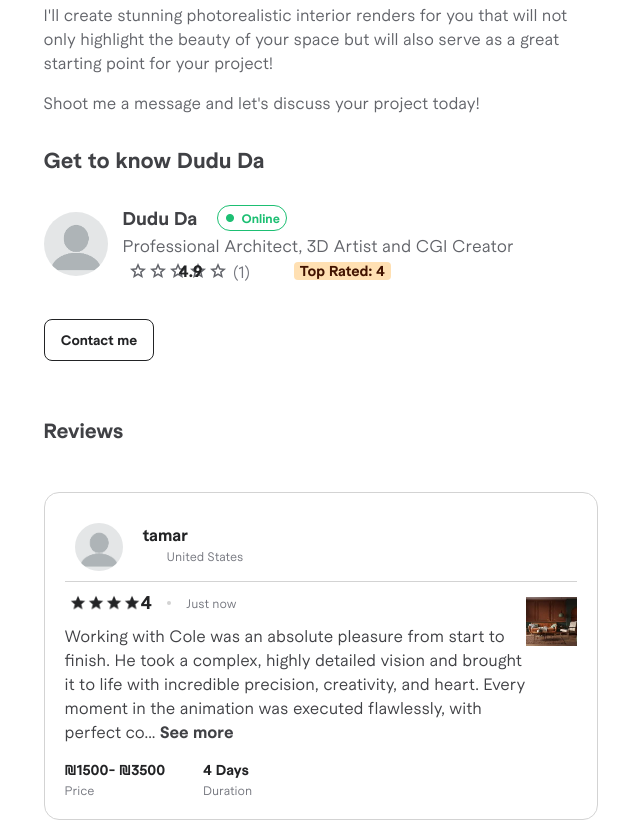
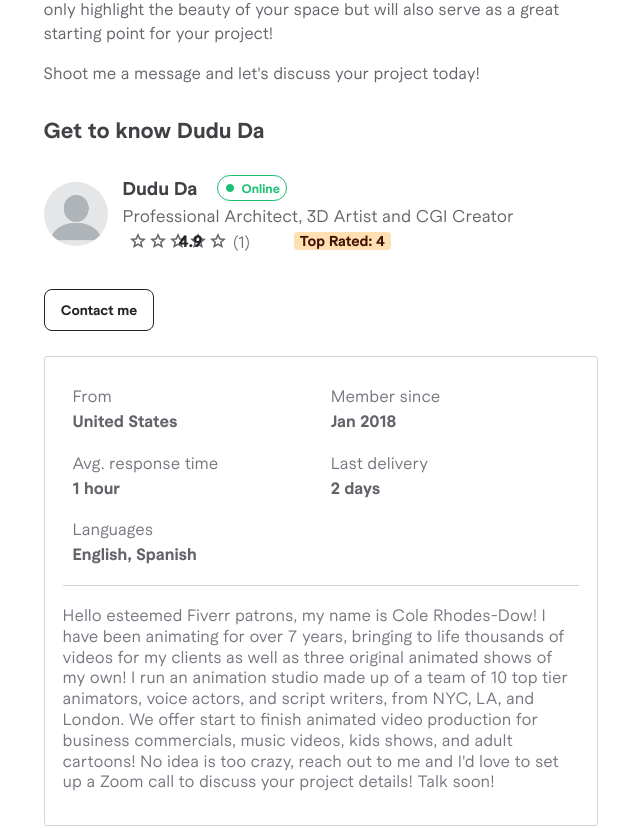
Before and after one commit to nadavbotzer/frontend-gig, a React (Vite) app: page /gig/1 in a window 1280 px wide. Shown: the part 1415-2243 px from the top of the page, without its empty margins (42-682 px from the left). Built offline with nearby package versions, Linux system fonts and the light colour scheme.

Commit message:
Added info seller component

```diff
--- /dev/null
+++ b/src/assets/styles/cmps/AboutSeller.scss
@@ -0,0 +1,9 @@
+@import "../setup/functions";
+
+.about-seller {
+    h1 {
+        margin-top: rem(30px);
+        margin-bottom: rem(30px);
+    }
+    margin-bottom: rem(35px);
+}
--- /dev/null
+++ b/src/assets/styles/cmps/InfoSeller.scss
@@ -0,0 +1,78 @@
+@import '../setup/functions';
+
+.info-seller {
+    width: 100%;
+    display: flex;
+    flex-direction: column;
+    align-items: flex-start;
+    justify-content: flex-start;
+    border: thin solid lightgray;
+    border-radius: rem(3px);
+    padding: rem(18px);
+
+    .border-bottom {
+        border-bottom: solid thin lightgray;
+    }
+
+    section {
+        width: 100%;
+        display: flex;
+        flex-direction: row;
+        align-items: flex-start;
+        justify-content: flex-start;
+
+        .padding-top {
+            padding-top: rem(18px);
+        }
+
+        .padding-bottom {
+            padding-bottom: rem(10px);
+        }
+
+        .column {
+            display: flex;
+            flex-direction: column;
+            align-items: flex-start;
+            justify-content: space-evenly;
+            width: 50%;
+
+            .label {
+                display: flex;
+                flex-direction: column;
+                align-items: flex-start;
+                justify-content: space-between;
+                margin: rem(10px);
+
+                .title,
+                .text {
+                    font-size: rem(16px);
+                    font-family: Macan;
+                    line-height: rem(20.8px);
+                    text-align: left;
+                }
+
+                .title {
+                    color: #74767e;
+                }
+
+                .text {
+                    color: #62646a;
+                    font-weight: 700;
+                    padding: rem(5px) rem(0px) rem(0px);
+                }
+            }
+        }
+
+        .txt-content {
+            width: 100%;
+
+            .about {
+                color: #74767e;
+                font-size: rem(16px);
+                font-family: Macan;
+                line-height: rem(20.8px);
+                text-align: left;
+            }
+        }
+    }
+}
--- a/src/assets/styles/cmps/MiniUser.scss
+++ b/src/assets/styles/cmps/MiniUser.scss
@@ -1,11 +1,4 @@
 @import "../setup/functions";
-
-.about-seller {
-    h1 {
-        margin-top: rem(30px);
-        margin-bottom: rem(30px);
-    }
-}
 
 .mini-user {
     display: flex;
@@ -15,7 +8,7 @@
     gap: rem(16px);
     line-height: rem(24px);
     padding-bottom: rem(15px);
-    margin-bottom: rem(40px);
+    margin-bottom: rem(10px);
 
     .profile-content {
         display: flex;
--- a/src/cmps/Details/AboutSeller.jsx
+++ b/src/cmps/Details/AboutSeller.jsx
@@ -1,11 +1,21 @@
-import { MiniUser } from "../MiniUser/MiniUser";
+import { MiniUser } from "../MiniUser/MiniUser"
+import { InfoSeller } from "./InfoSeller"
 
-export function AboutSeller({ username }) {
+import '../../assets/styles/cmps/AboutSeller.scss'
+
+export function AboutSeller({ username, location, createdAt, avgResponseStr, lastDeliveryAt, languagesArray }) {
 
     const title = `Get to know ${username}`
 
     return <div className="about-seller">
         <h1>{title}</h1>
         <MiniUser isAbout={true} />
+        <InfoSeller
+            location={location}
+            createdAt={createdAt}
+            avgResponseStr={avgResponseStr}
+            lastDeliveryAt={lastDeliveryAt}
+            languagesArray={languagesArray}
+        />
     </div>
 }
--- /dev/null
+++ b/src/cmps/Details/InfoSeller.jsx
@@ -0,0 +1,42 @@
+import '../../assets/styles/cmps/InfoSeller.scss'
+
+export function InfoSeller({ location, createdAt, avgResponseStr, lastDeliveryAt, languagesArray }) {
+    return <div className="info-seller">
+        <section className='border-bottom'>
+            <div className="column padding-bottom">
+                <div className="label">
+                    <span className="title">From</span>
+                    <span className="text">United States</span>
+                </div>
+                <div className="label">
+                    <span className="title">Avg. response time</span>
+                    <span className="text">1 hour</span>
+                </div>
+                <div className="label">
+                    <span className="title">Languages</span>
+                    <span className="text">English, Spanish</span>
+                </div>
+            </div>
+
+            <div className="column">
+                <div className="label">
+                    <span className="title">Member since</span>
+                    <span className="text">Jan 2018</span>
+                </div>
+
+                <div className="label">
+                    <span className="title">Last delivery</span>
+                    <span className="text">2 days</span>
+                </div>
+            </div>
+        </section>
+
+        <section>
+            <div className="column txt-content padding-top">
+                <p className="about">
+                    Hello esteemed Fiverr patrons, my name is Cole Rhodes-Dow! I have been animating for over 7 years, bringing to life thousands of videos for my clients as well as three original animated shows of my own! I run an animation studio made up of a team of 10 top tier animators, voice actors, and script writers, from NYC, LA, and London. We offer start to finish animated video production for business commercials, music videos, kids shows, and adult cartoons! No idea is too crazy, reach out to me and I'd love to set up a Zoom call to discuss your project details! Talk soon!
+                </p>
+            </div>
+        </section>
+    </div>
+}
```
